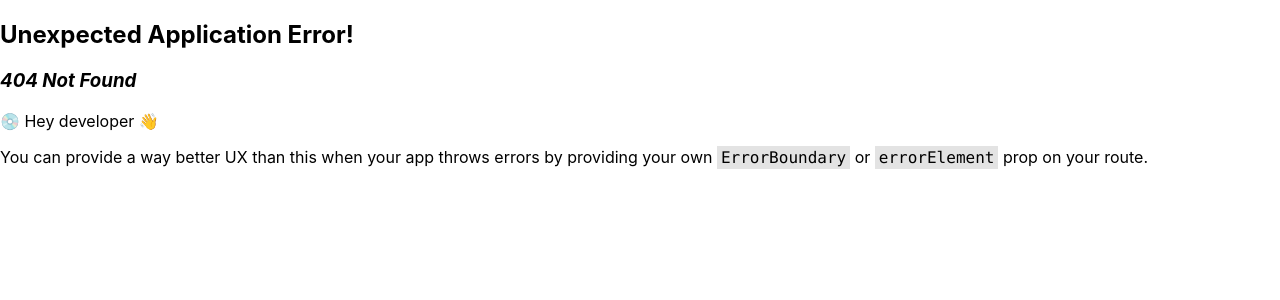
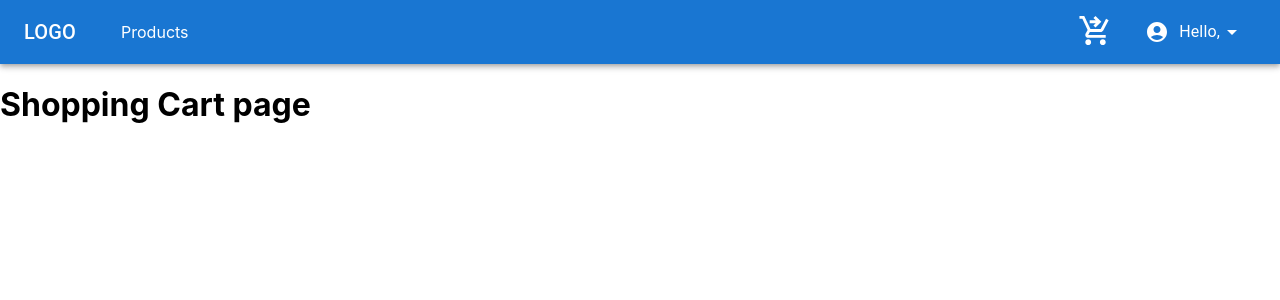
Before and after one commit to AniBukhrashvili/shopping-app, a React (Create React App) app: page /shopping-cart in a window 1280 px wide. Before the commit this address had no page. Shown: the top 300 px of the page. Built offline with nearby package versions, Linux system fonts and the light colour scheme; sample sign-in values are in the browser's storage.

Commit message:
add navbar

```diff
--- a/package.json
+++ b/package.json
@@ -3,6 +3,7 @@
     "version": "0.1.0",
     "private": true,
     "dependencies": {
+        "@mui/icons-material": "^5.11.0",
         "@mui/material": "^5.11.3",
         "@testing-library/jest-dom": "^5.16.5",
         "@testing-library/react": "^13.4.0",
--- /dev/null
+++ b/src/componenets/NavBar/NavBar.jsx
@@ -0,0 +1,100 @@
+import React, { useState } from "react";
+import { Link, useNavigate } from "react-router-dom";
+import {
+  AppBar,
+  Box,
+  Toolbar,
+  Typography,
+  IconButton,
+  Menu,
+  MenuItem,
+} from "@mui/material";
+import AccountCircle from "@mui/icons-material/AccountCircle";
+import ArrowDropDownIcon from "@mui/icons-material/ArrowDropDown";
+import ExitToAppIcon from "@mui/icons-material/ExitToApp";
+import ShoppingCartCheckoutIcon from "@mui/icons-material/ShoppingCartCheckout";
+
+const NavBar = () => {
+  const navigate = useNavigate();
+  const name = localStorage.getItem("Name");
+  const [anchorEl, setAnchorEl] = useState(null);
+
+  const handleClick = (event) => {
+    setAnchorEl(event.currentTarget);
+  };
+
+  const handleLogout = () => {
+    localStorage.clear();
+    navigate("/");
+  };
+
+  return (
+    <Box sx={{ flexGrow: 1 }}>
+      <AppBar position="static">
+        <Toolbar>
+          <Typography
+            variant="h6"
+            noWrap
+            component="div"
+            sx={{ display: { xs: "none", sm: "block" } }}
+          >
+            LOGO
+          </Typography>
+
+          <Box sx={{ flexGrow: 1 }}>
+            <Link
+              style={{
+                margin: "45px",
+                textDecoration: "none",
+                color: "#fff",
+                textAlign: "left",
+              }}
+              to="/products"
+            >
+              Products
+            </Link>
+          </Box>
+
+          <Link
+            style={{
+              textDecoration: "none",
+              color: "#fff",
+            }}
+            to="/shopping-cart"
+          >
+            <ShoppingCartCheckoutIcon
+              fontSize="large"
+              sx={{ marginRight: "20px" }}
+            />
+          </Link>
+
+          <IconButton
+            size="large"
+            aria-label="account of current user"
+            aria-controls="menu-appbar"
+            aria-haspopup="true"
+            color="inherit"
+          >
+            <AccountCircle />
+            <Typography sx={{ marginLeft: "10px" }}>Hello, {name}</Typography>
+            <ArrowDropDownIcon onClick={handleClick}></ArrowDropDownIcon>
+            <Menu
+              id="menu-appbar"
+              anchorEl={anchorEl}
+              keepMounted
+              open={Boolean(anchorEl)}
+              onClose={() => setAnchorEl(null)}
+            >
+              <MenuItem onClick={handleLogout}>
+                Log Out
+                <ExitToAppIcon sx={{ marginLeft: "5px" }} />
+              </MenuItem>
+            </Menu>
+          </IconButton>
+        </Toolbar>
+      </AppBar>
+    </Box>
+  );
+};
+
+export default NavBar;
--- a/src/componenets/Products/products.jsx
+++ b/src/componenets/Products/products.jsx
@@ -1,7 +1,8 @@
 import React from "react";
+import NavBar from "../NavBar/NavBar";
 
 const Products = () => {
-  return <h1>products page</h1>;
+  return <NavBar />;
 };
 
 export default Products;
--- /dev/null
+++ b/src/componenets/ShoppingCart/ShoppingCart.jsx
@@ -0,0 +1,13 @@
+import React from "react";
+import NavBar from "../NavBar/NavBar";
+
+const ShoppingCart = () => {
+  return (
+    <>
+      <NavBar />
+      <h1>Shopping Cart page</h1>
+    </>
+  );
+};
+
+export default ShoppingCart;
--- a/src/componenets/SignIn/SignIn.jsx
+++ b/src/componenets/SignIn/SignIn.jsx
@@ -27,8 +27,13 @@ const SignIn = () => {
       if (!response.ok) {
         throw new Error("Email or Password is incorrect");
       }
-      const { accessToken } = await response.json();
+      const data = await response.json();
+      const name = data.user.name;
+      const accessToken = data.accessToken;
+
+      localStorage.setItem("Name", name);
       localStorage.setItem("authToken", accessToken);
+
       navigate("/products");
     } catch (error) {
       console.error(error);
--- a/src/componenets/SignUp/SignUp.css
+++ b/src/componenets/SignUp/SignUp.css
@@ -4,3 +4,7 @@
     color: #1976d2;
     margin-left: 70px;
 }
+
+.helper-text {
+    font-style: italic;
+}
--- a/src/componenets/SignUp/SignUp.jsx
+++ b/src/componenets/SignUp/SignUp.jsx
@@ -79,6 +79,7 @@ const SignUp = () => {
           }}
           error={formik.touched.fullName && Boolean(formik.errors.fullName)}
           helperText={formik.touched.fullName && formik.errors.fullName}
+          FormHelperTextProps={{ className: "helper-text" }}
         />
 
         <TextField
@@ -94,6 +95,7 @@ const SignUp = () => {
           }}
           error={formik.touched.email && Boolean(formik.errors.email)}
           helperText={formik.touched.email && formik.errors.email}
+          FormHelperTextProps={{ className: "helper-text" }}
         />
 
         <TextField
@@ -110,6 +112,7 @@ const SignUp = () => {
           }}
           error={formik.touched.password && Boolean(formik.errors.password)}
           helperText={formik.touched.password && formik.errors.password}
+          FormHelperTextProps={{ className: "helper-text" }}
         />
 
         <Button type="submit" sx={{ width: "30%", m: 0.9 }} variant="outlined">
--- a/src/routes.jsx
+++ b/src/routes.jsx
@@ -2,7 +2,9 @@ import { createBrowserRouter } from "react-router-dom";
 
 import SignIn from "./componenets/SignIn/SignIn";
 import SignUp from "./componenets/SignUp/SignUp";
-import Products from "./componenets/Products/products";
+import Products from "./componenets/Products/Products";
+import ShoppingCart from "./componenets/ShoppingCart/ShoppingCart";
+
 import { authPagesLoader } from "./loaders/auth.loader";
 import { protectedPagesLoader } from "./loaders/protected.loader";
 
@@ -22,4 +24,9 @@ export const router = createBrowserRouter([
     loader: protectedPagesLoader,
     element: <Products />,
   },
+  {
+    path: "/shopping-cart",
+    loader: protectedPagesLoader,
+    element: <ShoppingCart />,
+  },
 ]);
```
Also changed, not shown: 1 other file (tests, documents, lock files or other folders).
